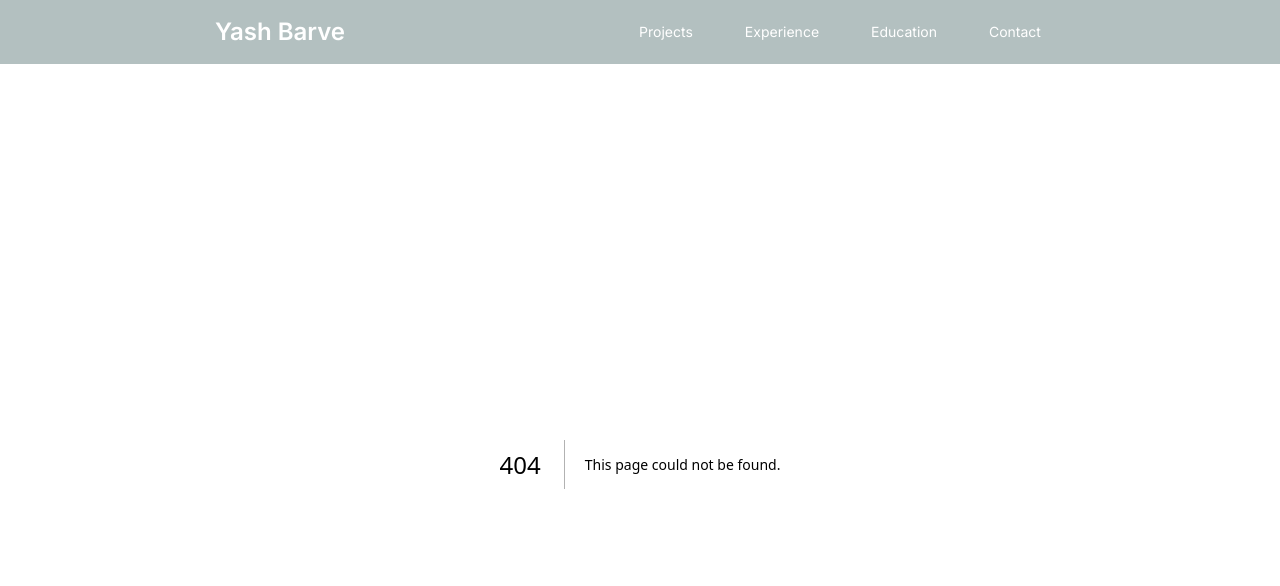
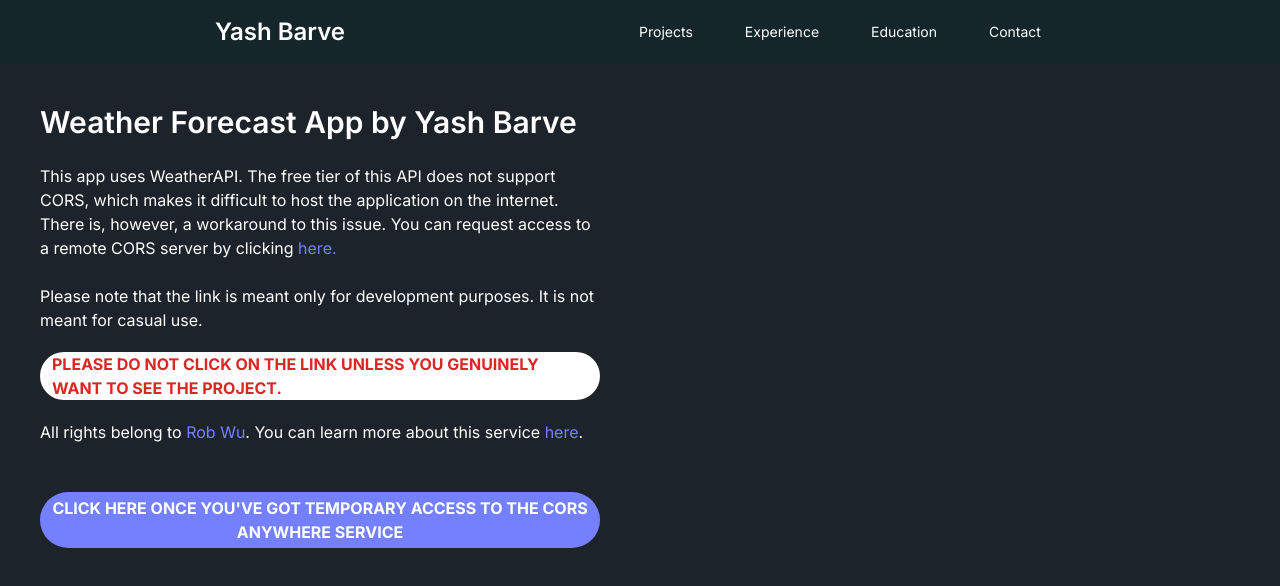
Before and after one commit to waibee-11/yb_portfolio, a Next.js app: page /weather in a window 1280 px wide. Before the commit this address had no page. Shown: the top 586 px of the page. Built offline with nearby package versions, Linux system fonts and the light colour scheme.

Commit message:
added scriptsync and added weather app cors page

```diff
--- /dev/null
+++ b/app/weather/page.tsx
@@ -0,0 +1,27 @@
+import { useRouter } from "next/router"
+
+export default function WeatherApp(){
+
+    return (
+        <div className="px-10 pt-10 text-white w-2/4">
+            <div className="text-3xl font-semibold">
+                Weather Forecast App by Yash Barve
+            </div>
+            <div className="pb-6 pt-6">
+                This app uses WeatherAPI. The free tier of this API does not support CORS, which makes it difficult to host the application on the internet. There is, however, a workaround to this issue. You can request access to a remote CORS server by clicking <a href="https://cors-anywhere.herokuapp.com/corsdemo" target="_blank" className="text-primary hover:text-secondary">here.</a>
+            </div>
+            <div className="pb-5">
+                Please note that the link is meant only for development purposes. It is not meant for casual use.
+            </div>
+            <div className="font-bold text-red-600 bg-white rounded-full px-3 mb-5">
+                PLEASE DO NOT CLICK ON THE LINK UNLESS YOU GENUINELY WANT TO SEE THE PROJECT.
+            </div>
+            <div className="">
+                All rights belong to <a href="https://github.com/Rob--W" target="_blank" className="text-primary hover:text-secondary">Rob Wu</a>. You can learn more about this service <a href="https://github.com/Rob--W/cors-anywhere" target="_blank" className="text-primary hover:text-secondary">here</a>.
+            </div>
+            <button className="font-bold text-white bg-primary rounded-full px-3 py-1 mb-5 mt-12 hover:bg-secondary transition ease-in-out">
+                <a href="https://main--weather-app-waibee.netlify.app/#">CLICK HERE ONCE YOU'VE GOT TEMPORARY ACCESS TO THE CORS ANYWHERE SERVICE</a>
+            </button>
+        </div>
+    )
+}
--- a/components/ProjectCardAlt.tsx
+++ b/components/ProjectCardAlt.tsx
@@ -1,7 +1,7 @@
 import Image from "next/image"
 import Pill from "./Pill"
 
-export default function ProjectCardAlt({name, description, image, github, live, tech}: {name: string, description: string, image: string, github: string, live: string, tech: Array<string>}){
+export default function ProjectCardAlt({name, description, image, github, live, tech, warning}: {name: string, description: string, image: string, github: string, live: string, tech: Array<string>, warning?:string}){
     return (
         // <div>
         //     <div className="flex px-3 py-24 justify-center gap-32 items-center">
@@ -45,7 +45,7 @@ export default function ProjectCardAlt({name, description, image, github, live,
                         </div>
                         <div className="card-actions">
                             <a href={live} className="btn btn-primary btn-outline" target="_blank">Live demo</a>
-                            <a href={github} className="btn btn-secondary btn-outline" target="_blank">Github</a>
+                            {github && <a href={github} className="btn btn-secondary btn-outline" target="_blank">Github</a>}
                         </div>
                     </div>
                 </div>
--- a/components/Projects.tsx
+++ b/components/Projects.tsx
@@ -4,9 +4,13 @@ import ProjectCardAlt from "./ProjectCardAlt";
 export default function Projects(){
     return(
         <div className="px-5 xl:px-20 grid grid-cols-1 lg:grid-cols-2 justify-items-center pt-20 bg-primary-content gap-10">
-            <ProjectCardAlt name="Functional Clone of Medium.com" description="The project is inspired by the popular blogging platform Medium.com, offering users a similar experience with key features tailored to their needs. Users can seamlessly add, update, and delete their blogs, empowering them with full control over their content. The authentication system enables secure login, logout, and updating of user information, ensuring a personalized experience for each user." image="/medium-icon-1.jpeg" github="https://github.com/waibee-11/100xDevs/tree/main/medium-blog" live="https://medium-yb.vercel.app/" tech={["React", "Typescript", "TailwindCSS", "Hono", "Cloudflare Workers", "Postgre SQL", "Prisma", "npm"]} />
+            <ProjectCardAlt name="Functional Clone of Medium.com" description="The project is inspired by the popular blogging platform Medium.com, offering users a similar experience with key features tailored to their needs. Users can seamlessly add, update, and delete their blogs, empowering them with full control over their content. The authentication system enables secure login, logout, and updating of user information, ensuring a personalized experience for each user." image="/medium-icon-1.jpeg" github="https://github.com/waibee-11/100xDevs/tree/main/medium-blog" live="https://medium-yb.vercel.app/" tech={["React.js", "Typescript", "TailwindCSS", "Hono", "Cloudflare Workers", "Postgre SQL", "Prisma", "npm"]} />
 
-            <ProjectCardAlt name="Weather Forecast App" description="A weather application that delivers not only the current weather conditions but also forecasts for the upcoming days, all presented in an exquisite interface. The App also allows users to search for any desired city. The app has a simple yet captivating design making it easy for users to look up the weather." image="/evrab-weather-icon-1.jpeg" github="https://github.com/waibee-11/Weather-App/tree/main" live="https://main--weather-app-waibee.netlify.app/#" tech={["HTML", "CSS", "Javascript", "API"]} />
+            <ProjectCardAlt name="ScriptSync" description="ScriptSync is an innovative application designed to streamline the process of adding captions to videos. Users can upload their videos, and ScriptSync automatically generates transcriptions, which can then be edited for accuracy and timing. With customizable options including font size, text color, and outline color, users can tailor the appearance of their captions to suit their preferences. Once edited, these transcriptions seamlessly integrate into the video, enhancing accessibility and engagement. Additionally, users have the option to download the finalized video for sharing across various platforms." image="/scriptsync.ico" github="" live="https://youtu.be/FPEUKRfoRFQ" tech={["Next.js", "Typescript", "TailwindCSS", "AWS S3", "AWS Transcribe", "Web Assembly", "ffmpeg"]} warning="Because of AWS policies, I am currently not able to push my code to GitHub. I am trying my best to solve the issue." />
+
+            <ProjectCardAlt name="Weather Forecast App" description="A weather application that delivers not only the current weather conditions but also forecasts for the upcoming days, all presented in an exquisite interface. The App also allows users to search for any desired city. The app has a simple yet captivating design making it easy for users to look up the weather." image="/evrab-weather-icon-1.jpeg" github="https://github.com/waibee-11/Weather-App/tree/main" live='/weather' tech={["HTML", "CSS", "Javascript", "API"]} />
+
+            {/* https://main--weather-app-waibee.netlify.app/# */}
 
             <ProjectCardAlt name="News Headlines App" description="This app uses TheNewsAPI and provides the top 9 news headlines in various categories. It features a sleek interface with easy navigation. The app also supports dark mode. Due to restrictions on the free tier of API used, only 9 headlines can be displayed. Additionally, there is a search functionality which is again not supported by the free tier of the API." image="/news-app-icon-1.jpeg" github="https://github.com/waibee-11/Evrab-News/tree/main" live="https://main--evrab-news.netlify.app/" tech={["HTML", "CSS", "Javascript", "API"]} />
 
```
Also changed, not shown: 1 other file (tests, documents, lock files or other folders).
